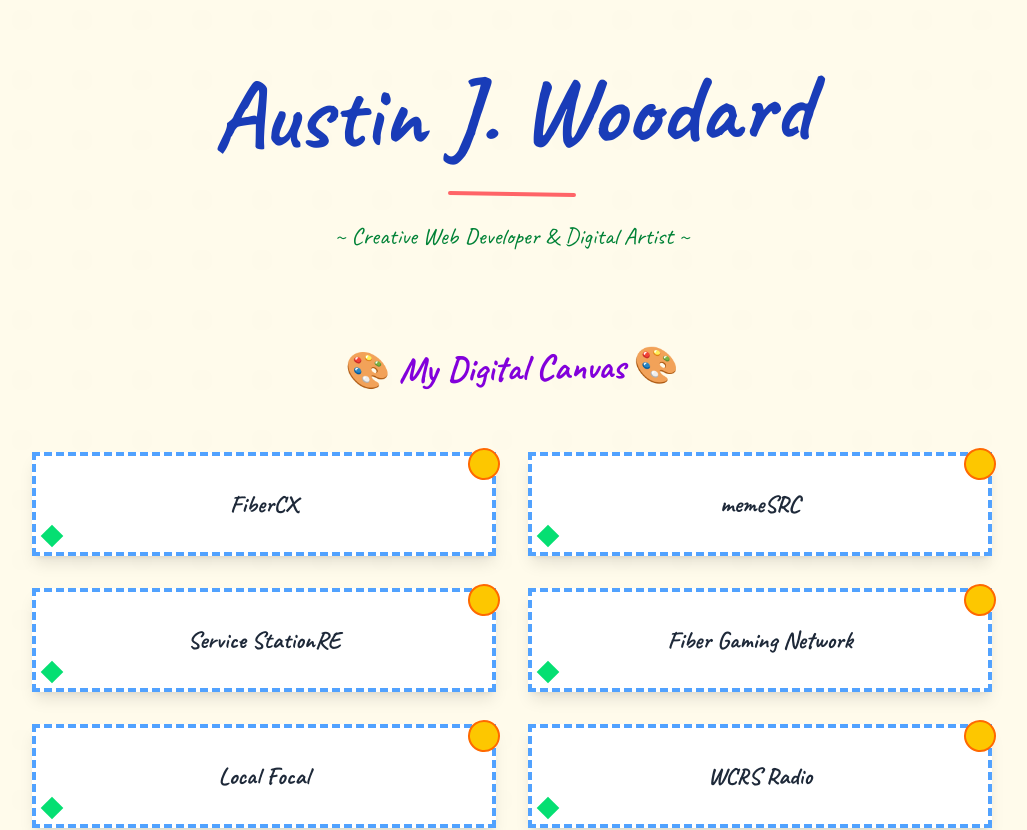
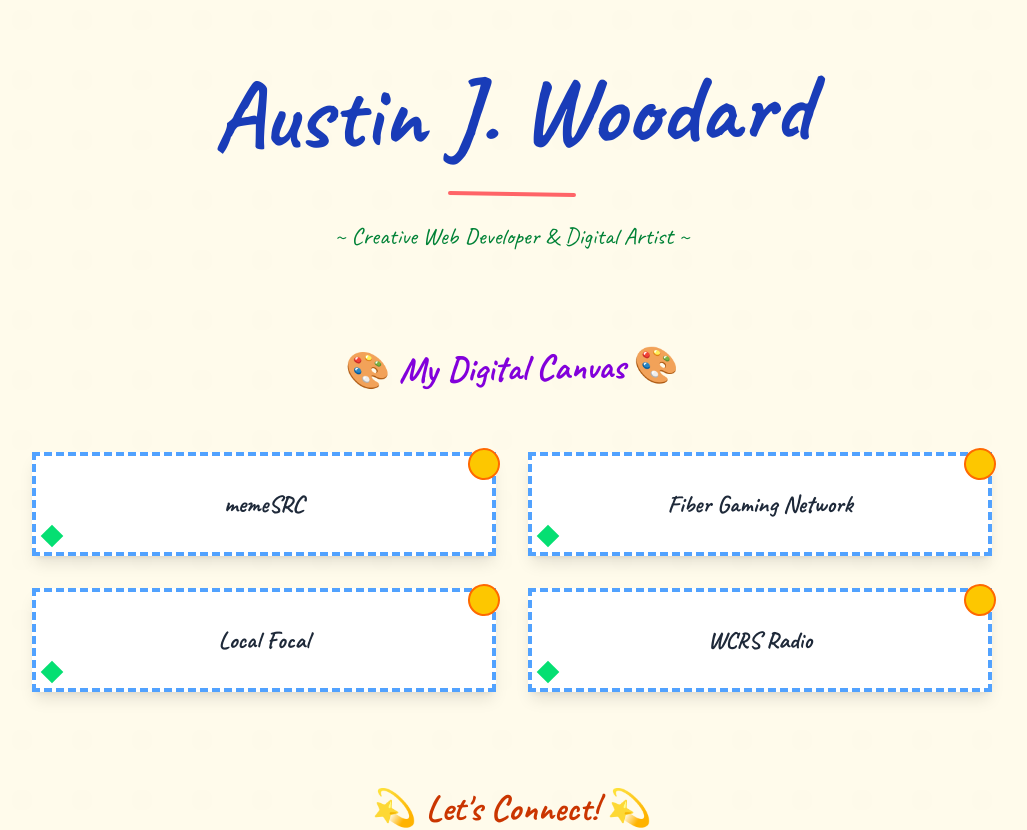
Before and after one commit to AustinWoodard/austinwoodard, a Next.js app: page / in a window 1280 px wide. Shown: the top 830 px of the page, without its empty margins (128-1155 px from the left). Built offline with nearby package versions, Linux system fonts and the light colour scheme.

Commit message:
Update websites

```diff
--- a/src/app/page.tsx
+++ b/src/app/page.tsx
@@ -6,9 +6,7 @@
 const websiteData = {
   name: "Austin J. Woodard",
   websites: [
-    { name: "FiberCX", url: "https://fibercx.com" },
     { name: "memeSRC", url: "https://memeSRC.com" },
-    { name: "Service StationRE", url: "https://www.servicestationre.com" },
     { name: "Fiber Gaming Network", url: "https://fibergamingnetwork.com" },
     { name: "Local Focal", url: "https://local-focal.com" },
     { name: "WCRS Radio", url: "http://wlmawcrsradio.com" }
```
